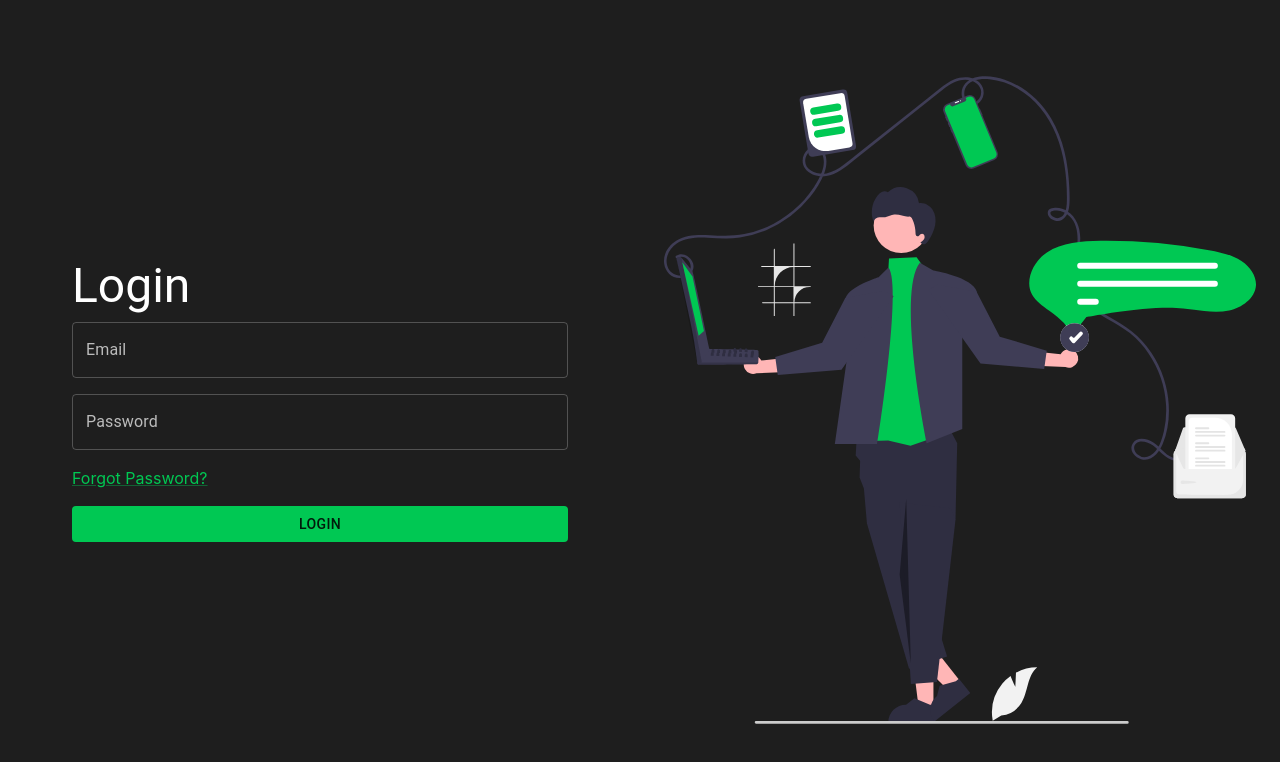
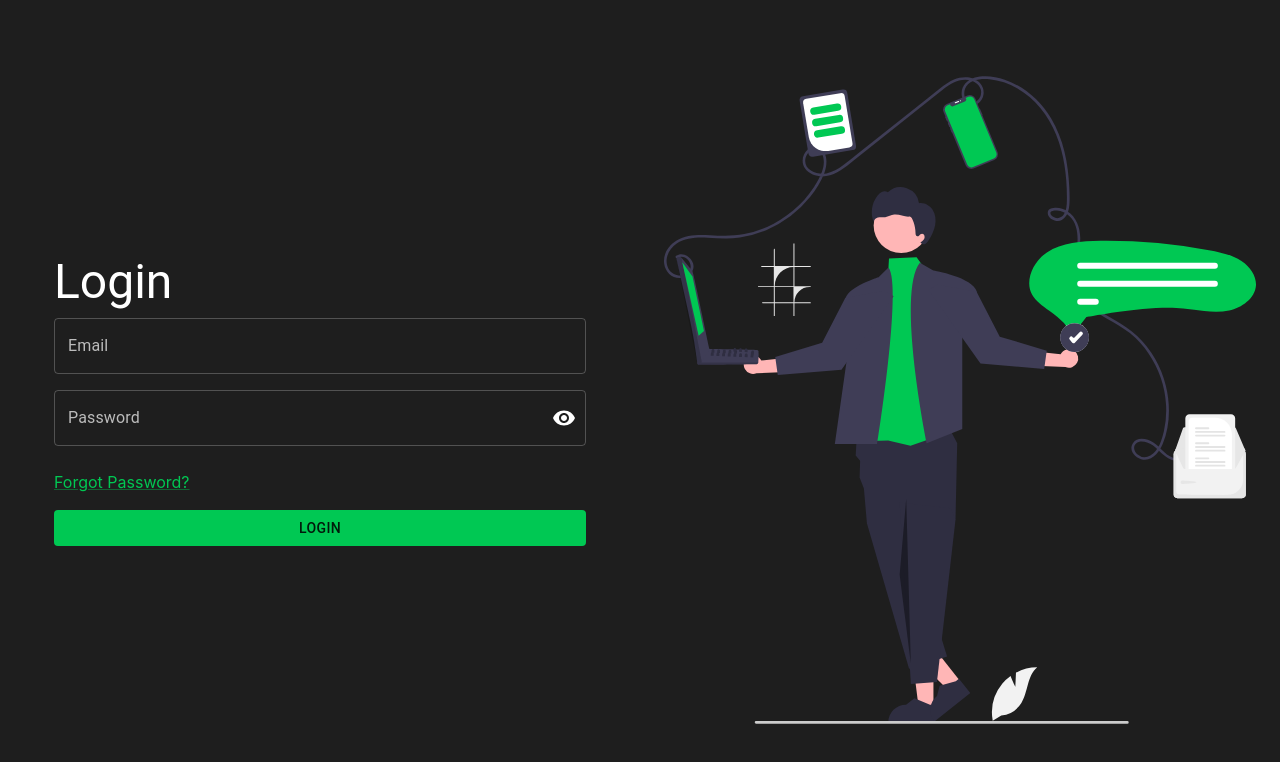
Before and after one commit to Prabhakar-Poudel/twentyhr, a React (Create React App) app in the folder front/: page / in a window 1280 px wide. Shown: the top 762 px of the page. Built offline with nearby package versions, Linux system fonts and the light colour scheme.

Commit message:
initiate routing

```diff
--- a/front/src/components/App.tsx
+++ b/front/src/components/App.tsx
@@ -1,4 +1,7 @@
 import { ThemeProvider, createTheme } from '@mui/material/styles'
+import { Routes, Route } from 'react-router-dom'
+import EditorPage from 'src/pages/editor/EditorPage'
+import LandingPage from 'src/pages/landing/LandingPage'
 import LoginPage from 'src/pages/login/LoginPage'
 
 const App = () => {
@@ -12,7 +15,11 @@ const App = () => {
 
   return (
     <ThemeProvider theme={theme}>
-      <LoginPage />
+      <Routes>
+        <Route path="/" element={<LoginPage />} />
+        <Route path="editor" element={<EditorPage />} />
+        <Route path="landing" element={<LandingPage />} />
+      </Routes>
     </ThemeProvider>
   )
 }
--- a/front/src/components/app/editor/edotorHeader/EditorHeader.tsx
+++ b/front/src/components/app/editor/edotorHeader/EditorHeader.tsx
@@ -1,12 +1,15 @@
 import AppBar from '@mui/material/AppBar'
 import Toolbar from '@mui/material/Toolbar'
+import { Link } from 'react-router-dom'
 import logo from 'src/assets/logos/logo192.png'
 
 const EditorHeader = () => {
   return (
     <AppBar position="relative">
       <Toolbar variant="dense">
-        <img src={logo} alt="logo" className="w-7 h-7" />
+        <Link to="/landing">
+          <img src={logo} alt="logo" className="w-7 h-7" />
+        </Link>
       </Toolbar>
     </AppBar>
   )
--- /dev/null
+++ b/front/src/components/app/login/Password.tsx
@@ -0,0 +1,32 @@
+import { Visibility, VisibilityOff } from '@mui/icons-material'
+import { InputAdornment, IconButton, OutlinedInput, FormControl, InputLabel } from '@mui/material'
+import { useState } from 'react'
+
+const LoginPassword = () => {
+  const [showPassword, setShowPassword] = useState(false)
+
+  return (
+    <FormControl fullWidth variant="outlined" margin="normal">
+      <InputLabel htmlFor="password">Password</InputLabel>
+      <OutlinedInput
+        id="password"
+        label="Password"
+        type={showPassword ? 'text' : 'password'}
+        endAdornment={
+          <InputAdornment position="end">
+            <IconButton
+              aria-label="toggle password visibility"
+              onClick={() => setShowPassword(!showPassword)}
+              onMouseDown={(event) => event.preventDefault()}
+              edge="end"
+            >
+              {showPassword ? <VisibilityOff /> : <Visibility />}
+            </IconButton>
+          </InputAdornment>
+        }
+      />
+    </FormControl>
+  )
+}
+
+export default LoginPassword
--- a/front/src/index.tsx
+++ b/front/src/index.tsx
@@ -1,11 +1,16 @@
 import { createRoot } from 'react-dom/client'
+import { BrowserRouter } from 'react-router-dom'
 import App from './components/App'
 import reportWebVitals from './reportWebVitals'
 import './index.css'
 
 const container = document.getElementById('root')
 const root = createRoot(container as HTMLElement)
-root.render(<App />)
+root.render(
+  <BrowserRouter>
+    <App />
+  </BrowserRouter>
+)
 
 // If you want to start measuring performance in your app, pass a function
 // to log results (for example: reportWebVitals(console.log))
--- a/front/src/pages/login/LoginPage.tsx
+++ b/front/src/pages/login/LoginPage.tsx
@@ -1,8 +1,15 @@
 import { Button, Container, Paper, TextField, Typography, Link } from '@mui/material'
 import { Box } from '@mui/system'
+import { useNavigate } from 'react-router-dom'
 import developementImage from 'src/assets/svg/loginScreen.svg'
+import LoginPassword from 'src/components/app/login/Password'
 
 const LoginPage = () => {
+  const navigate = useNavigate()
+  const onLogin = () => {
+    navigate("/editor")
+  }
+
   return (
     <Paper
       square
@@ -13,11 +20,11 @@ const LoginPage = () => {
           <Typography variant="h3">Login</Typography>
           <Box className="mt-2">
             <TextField fullWidth label="Email" id="email" />
-            <TextField fullWidth id="password" label="Password" type="password" className="!mt-4" />
+            <LoginPassword />
             <div className="mt-4 mb-4">
               <Link href="#">Forgot Password?</Link>
             </div>
-            <Button variant="contained" disableElevation fullWidth>Login</Button>
+            <Button variant="contained" disableElevation fullWidth onClick={onLogin}>Login</Button>
           </Box>
         </Box>
       </Container>
```
